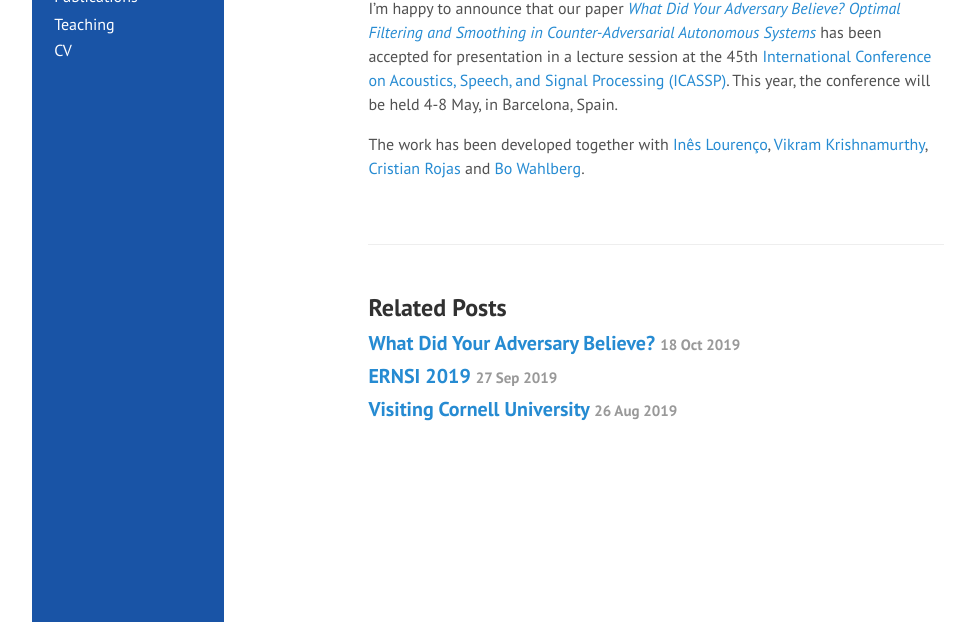
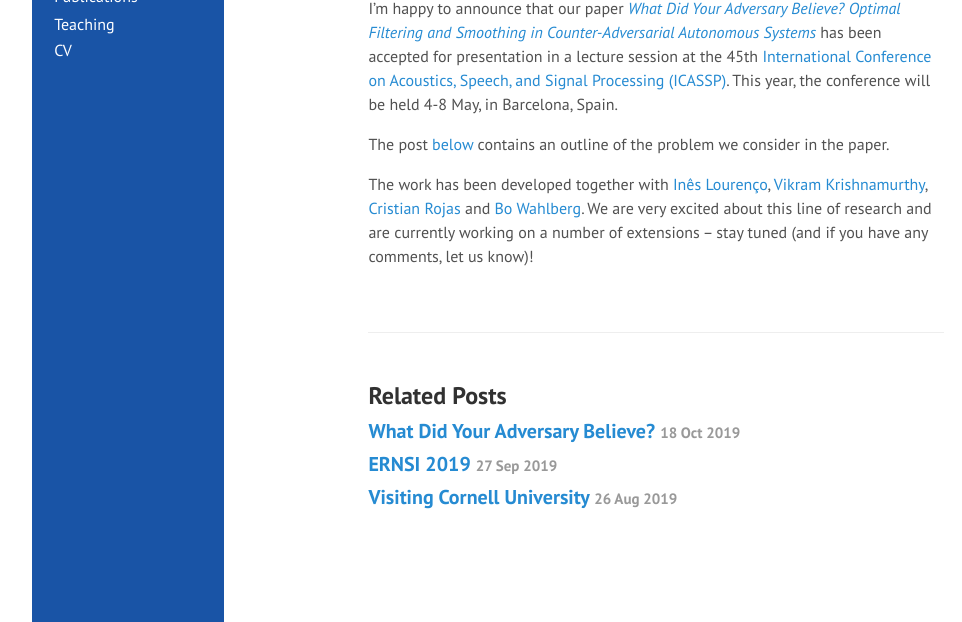
Before and after one commit to rmattila/rmattila.github.io, a Jekyll site: the page built from _posts/2020-01-27-icassp20.md, in a window 1280 px wide and 1142 px high. Shown: the part 520-1142 px from the top of the window, without its empty margins (70-1032 px from the left). Built offline with Jekyll 4.4.1, drawn with Linux system fonts in a browser that asks for light colours; comment, search, counter and statistics services are not loaded.

```diff
--- a/_posts/2020-01-27-icassp20.md
+++ b/_posts/2020-01-27-icassp20.md
@@ -13,8 +13,13 @@
 Processing (ICASSP)](https://2020.ieeeicassp.org/). This year, the conference will be held
 4-8 May, in Barcelona, Spain.
 
+The post [below](http://rmattila.github.io/2019/10/18/preprint/) contains an outline of
+the problem we consider in the paper.
+
 The work has been developed together with [Inês
 Lourenço](https://www.kth.se/profile/ineslo), [Vikram
 Krishnamurthy](https://scholar.google.com/citations?user=em7o4kwAAAAJ&hl=en), [Cristian
 Rojas](https://people.kth.se/~crro/index.html) and [Bo
-Wahlberg](https://www.kth.se/profile/bo).
+Wahlberg](https://www.kth.se/profile/bo). We are very excited about this line of research
+and are currently working on a number of extensions -- stay tuned (and if you have any
+comments, let us know)!
```
